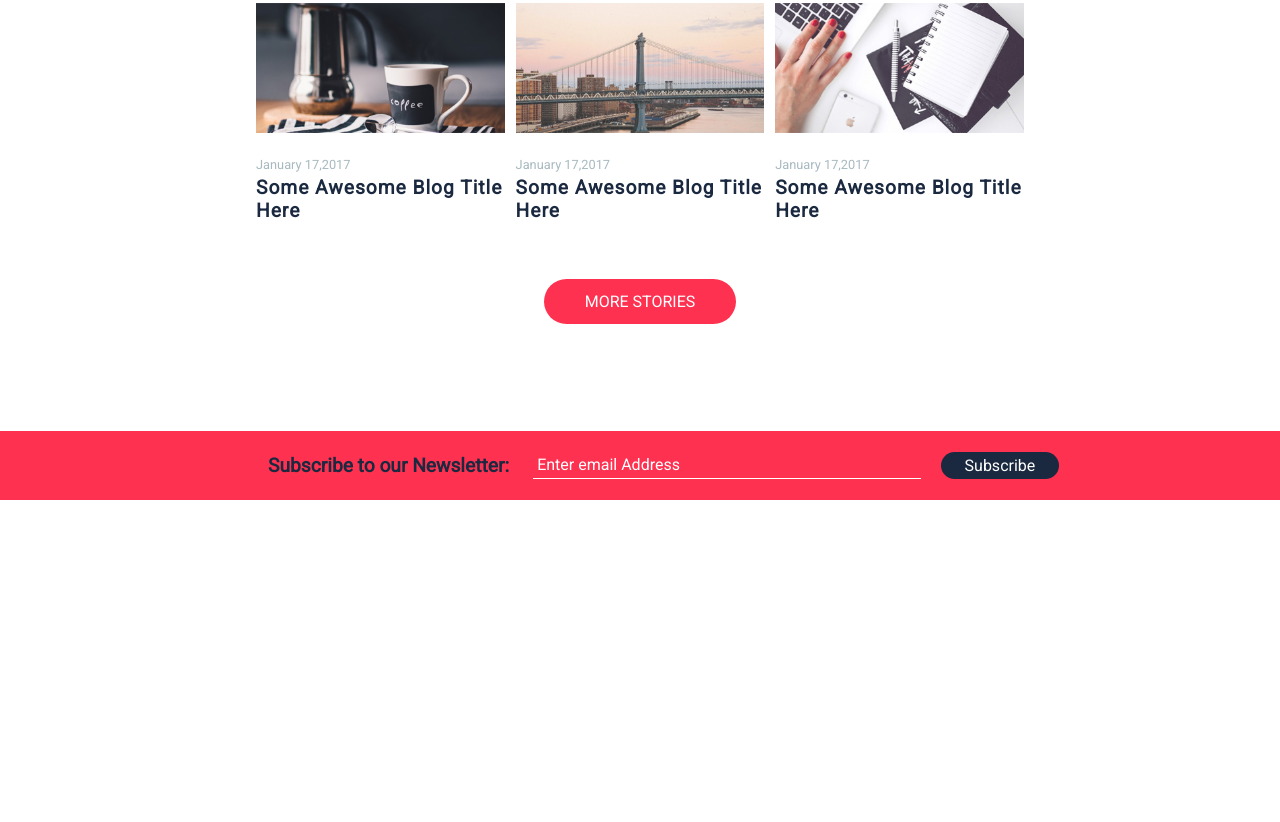
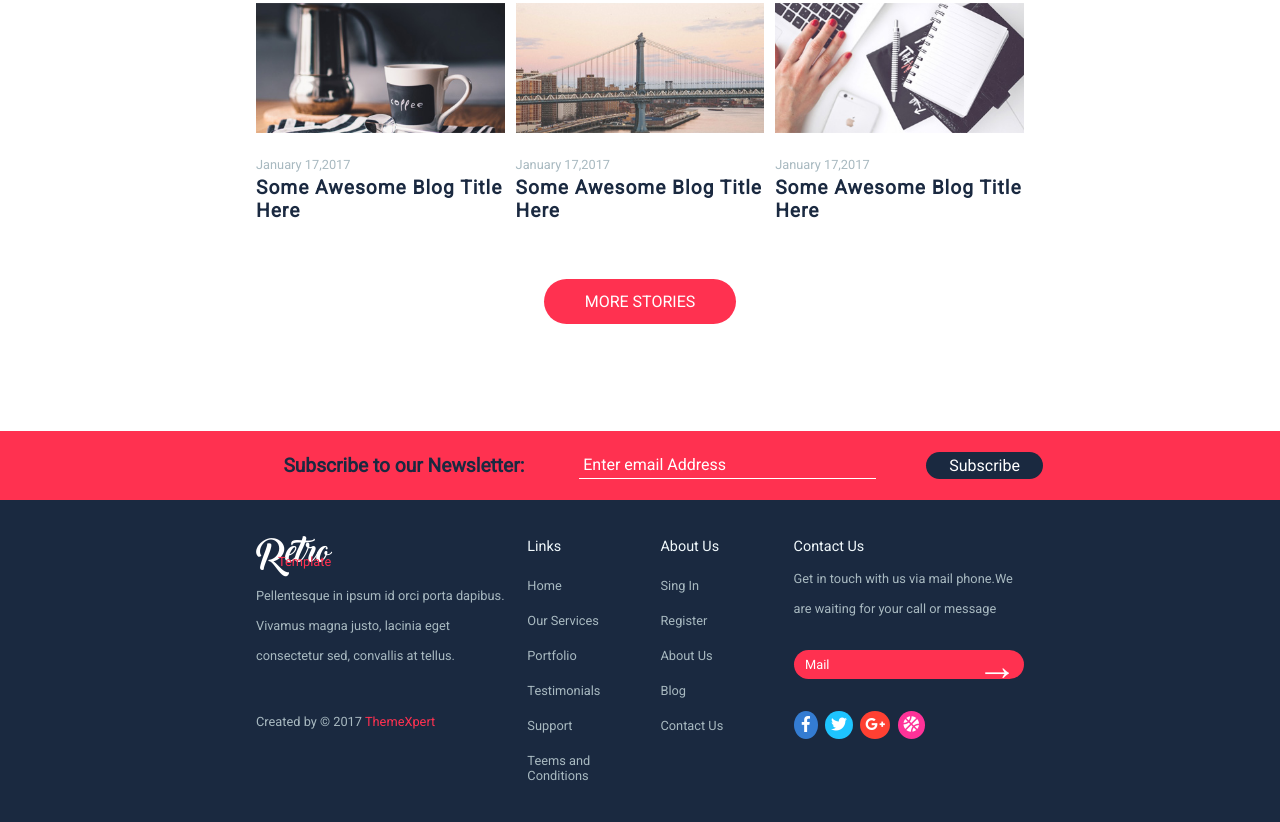
Before and after one commit to golushkin/spo_verstka, a website built with webpack: page index.html in a window 1280 px wide. Shown: the part 3124-3946 px from the top of the page. Before the commit the page ends 3624 px from the top, so only its background shows below. Built offline with nearby package versions, Linux system fonts and the light colour scheme.

Commit message:
added block footer

```diff
--- a/index.html
+++ b/index.html
@@ -185,7 +185,68 @@
         </div>
     </main>
     <footer>
-
+        <div class="content">
+            <div class="simple-data">
+                <div class="footer-logo">
+                    <a class="btb" href="#">Retro</a>
+                </div>
+                <p class="info">
+                    Pellentesque in ipsum id orci porta dapibus. Vivamus magna justo, lacinia eget consectetur sed, convallis at tellus.
+                </p>
+                <p>
+                    Created by © 2017 <span class='clr'>ThemeXpert</span>
+                </p>
+            </div>
+            <div class="links">
+                <div class="footer-title">
+                    Links
+                </div>
+                <ul>
+                    <li>Home</li>
+                    <li>Our Services</li>
+                    <li>Portfolio</li>
+                    <li>Testimonials</li>
+                    <li>Support</li>
+                    <li>Teems and Conditions</li>
+                </ul>
+            </div>
+            <div class="about-us">
+                <div class="footer-title">
+                    About Us
+                </div>
+                <ul>
+                    <li>Sing In</li>
+                    <li>Register</li>
+                    <li>About Us</li>
+                    <li>Blog</li>
+                    <li>Contact Us</li>
+                </ul>
+            </div>
+            <div class="contact-us">
+                <div class="footer-title">
+                    Contact Us
+                </div>
+                <p>
+                    Get in touch with us via mail phone.We are waiting for
+                    your call or message
+                </p>
+                <div class='footer-mail btn'>Mail</div>
+                <div class="social">
+                    <div class="facebook">
+                        <i class="fab fa-facebook-f"></i>
+                    </div>
+                    <div class="twitter">
+                        <i class="fab fa-twitter"></i>
+                    </div>
+                    <div class="google">
+                        <i class="fab fa-google-plus-g"></i>
+                    </div>
+                    <div class='ball'>
+                        <i class="fas fa-basketball-ball"></i>
+                    </div>
+                </div>
+            </div>
+        </div>
     </footer>
     <script type="text/javascript" src='./res/main.js'></script>
 </body>
--- a/src/css/colors.scss
+++ b/src/css/colors.scss
@@ -1,3 +1,4 @@
 $red: #ff3150;
 $text: #a8b9c0;
+$white:#f0f8fb;
 $dark-blue: #1a2940;
--- /dev/null
+++ b/src/css/footer.scss
@@ -0,0 +1,109 @@
+@import './colors.scss';
+
+$size: .8rem;
+
+footer{
+    background-color: $dark-blue;
+    & .content{
+        margin: 0 20%;
+        padding: 3% 0;
+        display: flex;
+        color: $text;
+        justify-content: space-between;
+        align-items: flex-start;
+        & .footer-title{
+            color: $white;
+            font-size: 0.9rem;
+        }
+        & ul{
+            margin-top: 23px;
+            & li{
+                font-size: $size;
+                margin-top: 20px;
+            }
+        }
+        & .simple-data{
+            flex-basis: 33%;
+            & .footer-logo a{
+                color: $header-color;
+                font-size: 2rem;
+                position: relative;
+                &::before{
+                    content: "Template";
+                    color:$red;
+                    position: absolute;
+                    font-family: 'Roboto', sans-serif;
+                    font-size: $size;
+                    bottom: 1px;
+                    right: 0;
+                }
+            }
+            & p{
+                font-size: .8rem;
+                &:last-child{
+                    margin-top: 17%;
+                }
+            }
+
+            & .info{
+                margin-top: 4.2%;
+                line-height: 30px;
+            }
+        }
+        & .links, & .about-us{
+            flex-basis: 15%;
+        }
+
+        & .contact-us{
+            flex-basis: 30%;
+            &>p{
+                font-size: $size;
+                line-height: 30px;
+                margin-top: 4%;
+            }
+            & .footer-mail{
+                margin-top: 11%;
+                position: relative;
+                font-size: $size;
+                &.btn{
+                    padding: 3% 5%;
+                }
+                &::before{
+                    content: '→';
+                    position: absolute;
+                    right: 3%;
+                    font-size: 2.5rem;
+                    top: -25%;
+                }
+            }
+        }
+        & .social{
+            display: flex;
+            margin-top: 14%;
+            & div{
+                border-radius: 50%;
+                color: #fff;
+                cursor: pointer;
+            }
+            & .facebook{
+                background-color: #347cd2;
+                padding: 2% 3.5%;
+            }
+            & .twitter{
+                background-color: #1ec4ff;
+                padding: 2% 2.5%;
+                margin-left: 3.2%;
+            }
+            & .google{
+                background-color: #ff4032;
+                padding: 2% 2.2%;
+                margin-left: 3.2%;
+            }
+            & .ball{
+                background-color: #ff3298;
+                padding: 2% 2.6%;
+                margin-left: 3.2%;
+            }
+        }
+    }
+}
--- a/src/css/general.scss
+++ b/src/css/general.scss
@@ -1,3 +1,5 @@
+@import './colors.scss';
+
 *{
     margin: 0;
     padding: 0;
@@ -25,9 +27,12 @@ a{
     font-family: 'BtB';
 }
 
+.clr{
+    color:$red;
+}
 
 .btn{
-    background-color: #ff3150;
+    background-color: $red;
     padding: 13px 41px;
     border-radius: 24px;
     color: #fff;
--- a/src/css/newslatter.scss
+++ b/src/css/newslatter.scss
@@ -14,7 +14,7 @@
             font-weight: bold;
         }
         & .input{
-            flex-basis: 50%;
+            flex-basis: 38%;
             & input{
                 outline: none;
                 color: #fff;
--- a/src/css/style.scss
+++ b/src/css/style.scss
@@ -6,3 +6,4 @@
 @import './adversite.scss';
 @import './blog.scss';
 @import './newslatter.scss';
+@import './footer.scss';
```
